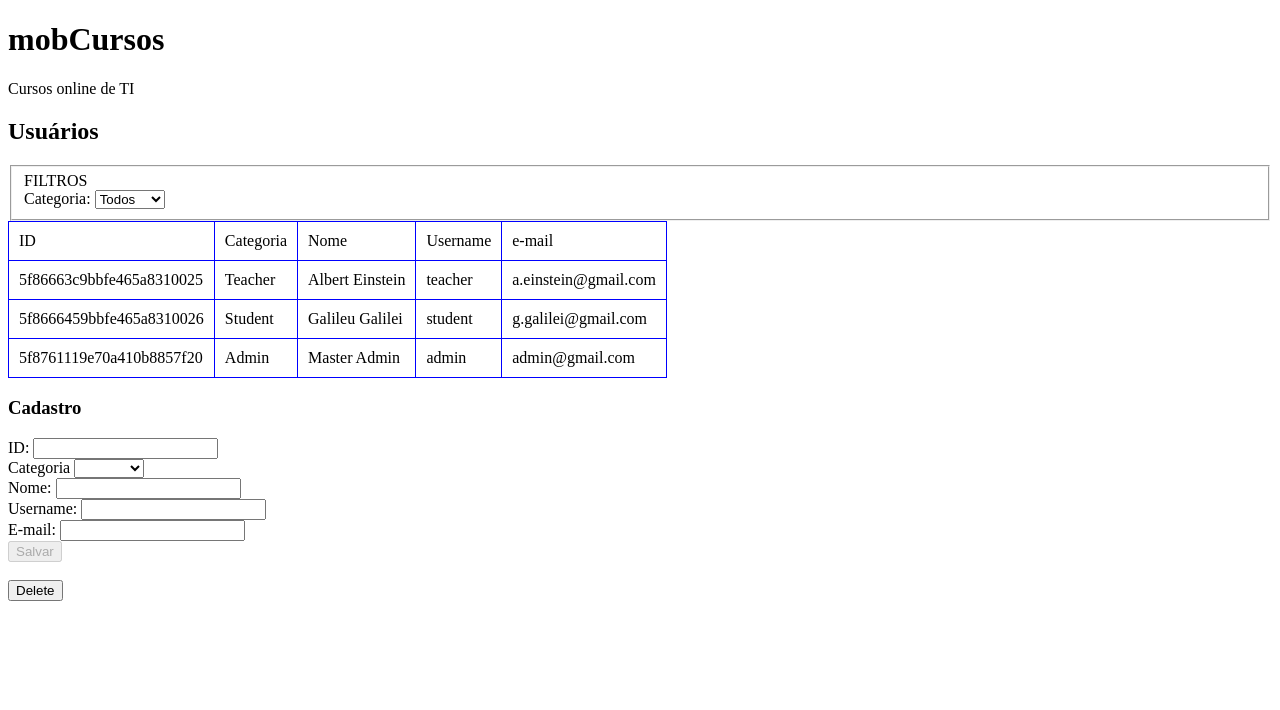
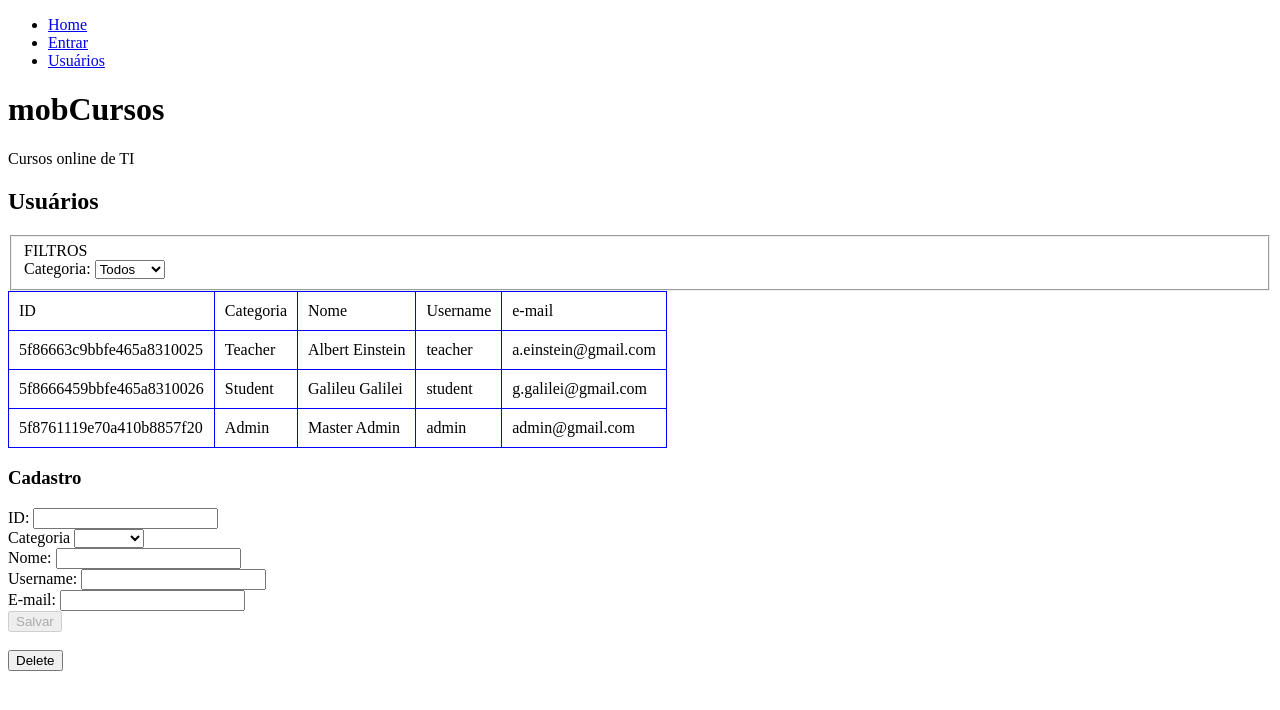
Before and after one commit to mobCursos/mobcursos-web, an Angular app: page /users in a window 1280 px wide. Shown: the top 710 px of the page. Built offline with nearby package versions, Linux system fonts and the light colour scheme.

Commit message:
Adapt nav links to routerLink

```diff
--- a/src/app/app.component.html
+++ b/src/app/app.component.html
@@ -5,11 +5,10 @@
               <!-- <ion-icon name="menu-sharp"></ion-icon> -->
           </a>
           <ul class="main-nav js--main-nav">
-              <!-- <li><a href="#home">Home</a></li>
-              <li><a href="login.html">Entrar</a></li>
-              <li><a href="#cursos">Cursos</a></li>
-              <li><a href="#planos-individuais">Planos</a></li>
-              <li><a href="#depoimentos">Depoimentos</a></li> -->
+              <li><a routerLink="/">Home</a></li>
+              <li><a routerLink="/login">Entrar</a></li>
+              <!-- TODO ADMIN AUTH -->
+              <li><a routerLink="/users">Usuários</a></li>
           </ul>
       </div>
       <!-- <img src="resources/img/logo-blue0.png" alt="logo mobCursos" class="logo"> -->
@@ -22,4 +21,4 @@
   </div>
 </div>
 
-<app-users></app-users>
+<router-outlet></router-outlet>
--- a/src/app/user-form/user-form.component.html
+++ b/src/app/user-form/user-form.component.html
@@ -35,4 +35,4 @@
 </form>
 
 <br>
-<button (click)="onDelete()">Delete</button>
+<button (click)="onDelete('1')">Delete</button>
```
Also changed, not shown: src/app/app-routing.module.ts (+7 -4 lines).
